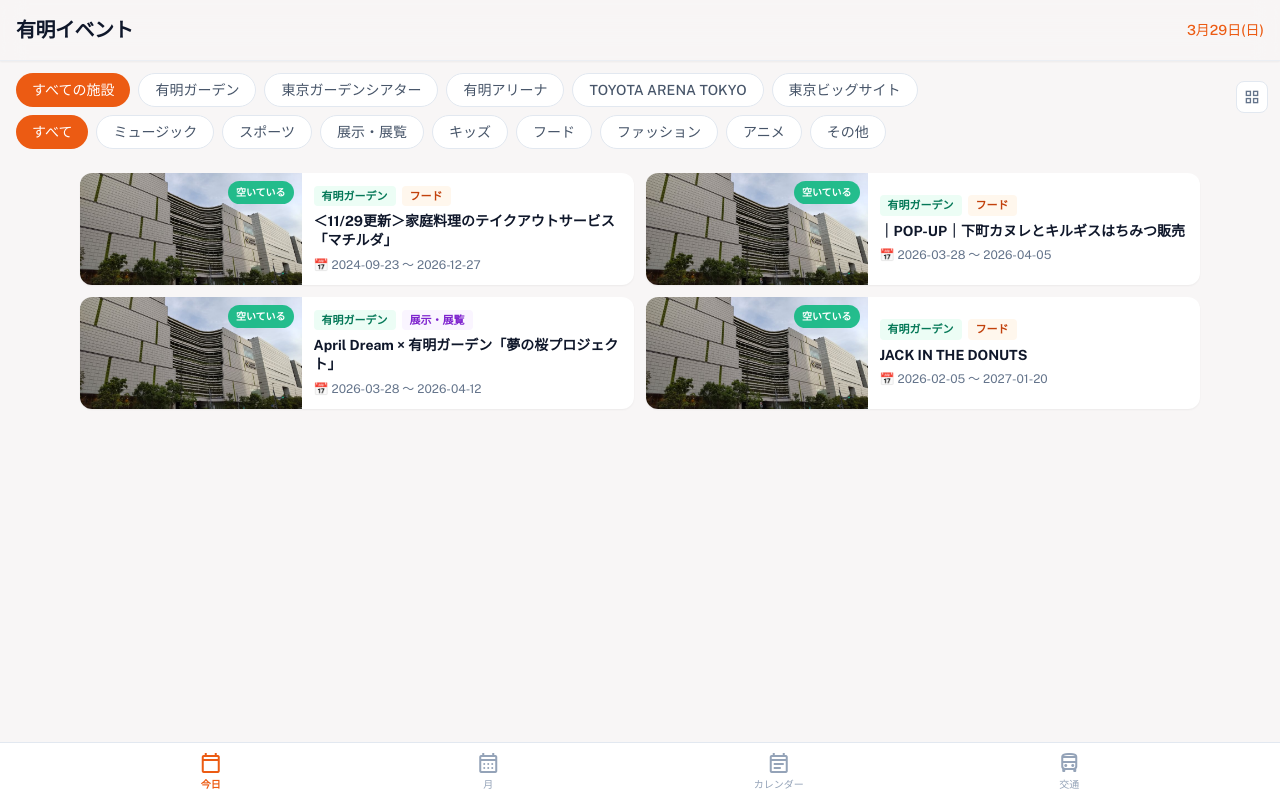
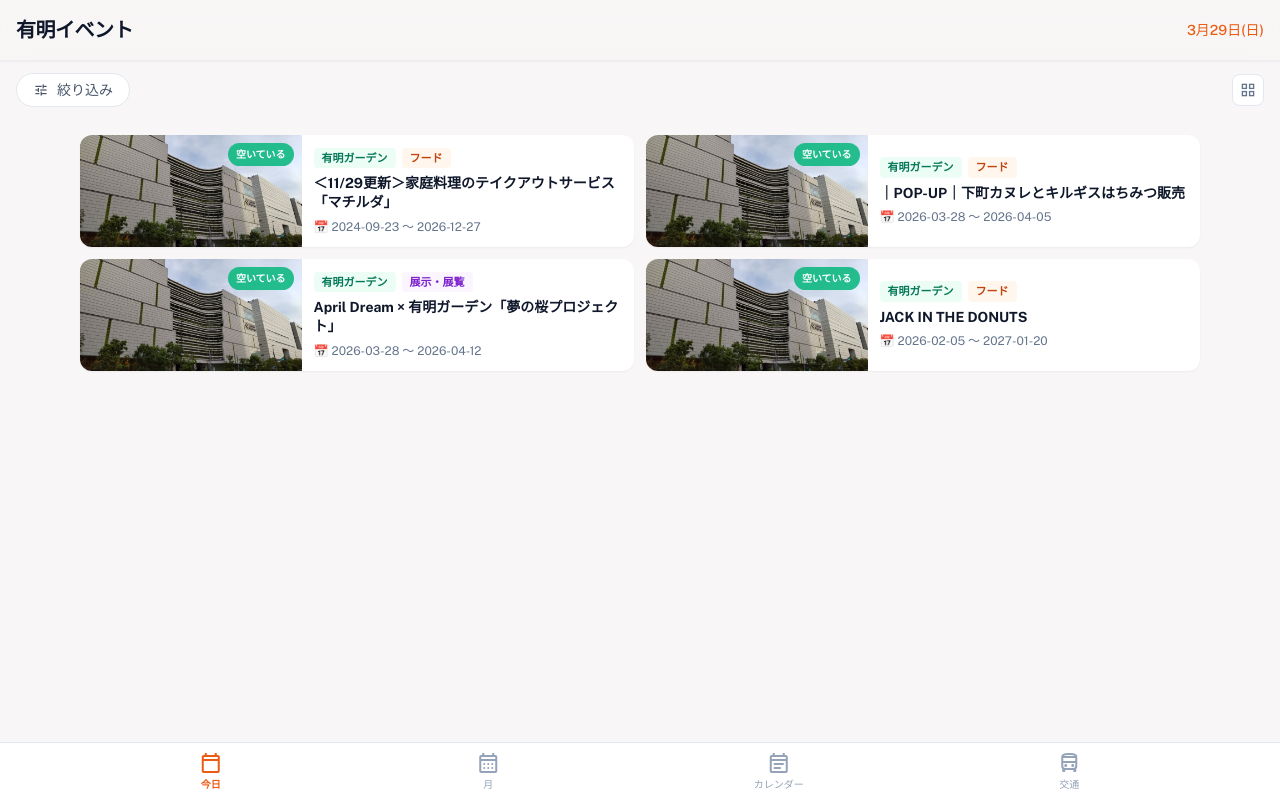
Before and after one commit to KANNOHI1/ariake-events, a Next.js app in the folder packages/web/: page / in a window 1280 px wide. Built offline with nearby package versions, Linux system fonts and the light colour scheme.

Commit message:
feat: replace FilterBar chips with Bottom Sheet (Phase 8 M1)

```diff
--- a/packages/web/src/components/FilterBar.tsx
+++ b/packages/web/src/components/FilterBar.tsx
@@ -1,7 +1,10 @@
-import { FACILITIES, CATEGORIES } from '../types'
+'use client'
+
+import { useState } from 'react'
 import { CATEGORY_LABELS } from '../lib/colorMap'
 import type { FilterState } from '../lib/filter'
 import type { EventCategory } from '../types'
+import FilterSheet from './FilterSheet'
 
 export type ViewMode = 'list' | 'grid'
 
@@ -13,73 +16,74 @@ interface Props {
   onToggleViewMode: () => void
 }
 
-export default function FilterBar({ filters, onSetFacility, onSetCategory, viewMode, onToggleViewMode }: Props) {
+export default function FilterBar({
+  filters,
+  onSetFacility,
+  onSetCategory,
+  viewMode,
+  onToggleViewMode,
+}: Props) {
+  const [isSheetOpen, setIsSheetOpen] = useState(false)
+
+  const activeCount =
+    (filters.facility !== null ? 1 : 0) +
+    (filters.category !== null ? 1 : 0)
+
+  const activeLabel = [
+    filters.facility,
+    filters.category !== null ? CATEGORY_LABELS[filters.category] : null,
+  ]
+    .filter(Boolean)
+    .join(' / ')
+
   return (
-    <div className="bg-[#f8f6f6] pt-3 pb-2 space-y-2 relative">
-      {/* Venue chips */}
-      <div className="flex overflow-x-auto hide-scrollbar px-4 pr-12 gap-2">
+    <>
+      <div className='bg-[#f8f6f6] px-4 py-3 flex items-center gap-3'>
         <button
-          onClick={() => onSetFacility(null)}
-          className={`shrink-0 px-4 py-1.5 rounded-full text-sm font-medium whitespace-nowrap transition-colors cursor-pointer ${
-            filters.facility == null
+          onClick={() => setIsSheetOpen(true)}
+          className={[
+            'flex items-center gap-2 px-4 py-1.5 rounded-full text-sm font-medium transition-colors cursor-pointer',
+            activeCount > 0
               ? 'bg-primary-500 text-white'
-              : 'bg-white border border-slate-200 text-slate-600 hover:bg-slate-50'
-          }`}
+              : 'bg-white border border-slate-200 text-slate-600 hover:bg-slate-50',
+          ].join(' ')}
         >
-          すべての施設
+          <span className='material-symbols-outlined' style={{ fontSize: '16px' }}>tune</span>
+          絞り込み
+          {activeCount > 0 && (
+            <span
+              data-testid='filter-badge'
+              className='bg-white text-primary-500 text-xs font-bold rounded-full w-5 h-5 flex items-center justify-center'
+            >
+              {activeCount}
+            </span>
+          )}
         </button>
-        {FACILITIES.map((f) => (
+
+        {activeLabel && (
+          <span className='text-sm text-slate-500 truncate flex-1'>{activeLabel}</span>
+        )}
+
+        <div className='ml-auto'>
           <button
-            key={f}
-            onClick={() => onSetFacility(f)}
-            className={`shrink-0 px-4 py-1.5 rounded-full text-sm font-medium whitespace-nowrap transition-colors cursor-pointer ${
-              filters.facility === f
-                ? 'bg-primary-500 text-white'
-                : 'bg-white border border-slate-200 text-slate-600 hover:bg-slate-50'
-            }`}
+            onClick={onToggleViewMode}
+            aria-label={viewMode === 'list' ? 'グリッド表示に切り替え' : 'リスト表示に切り替え'}
+            className='w-8 h-8 flex items-center justify-center rounded-lg bg-white border border-slate-200 text-slate-500 hover:text-primary-500 transition-colors cursor-pointer'
           >
-            {f}
+            <span className='material-symbols-outlined' style={{ fontSize: '18px' }}>
+              {viewMode === 'list' ? 'grid_view' : 'view_list'}
+            </span>
           </button>
-        ))}
+        </div>
       </div>
 
-      {/* Category chips */}
-      <div className="flex overflow-x-auto hide-scrollbar px-4 gap-2">
-        <button
-          onClick={() => onSetCategory(null)}
-          className={`shrink-0 px-4 py-1.5 rounded-full text-sm font-medium whitespace-nowrap transition-colors cursor-pointer ${
-            filters.category == null
-              ? 'bg-primary-500 text-white'
-              : 'bg-white border border-slate-200 text-slate-600 hover:bg-slate-50'
-          }`}
-        >
-          すべて
-        </button>
-        {CATEGORIES.map((c) => (
-          <button
-            key={c}
-            onClick={() => onSetCategory(c)}
-            className={`shrink-0 px-4 py-1.5 rounded-full text-sm font-medium whitespace-nowrap transition-colors cursor-pointer ${
-              filters.category === c
-                ? 'bg-primary-500 text-white'
-                : 'bg-white border border-slate-200 text-slate-600 hover:bg-slate-50'
-            }`}
-          >
-            {CATEGORY_LABELS[c]}
-          </button>
-        ))}
-      </div>
-
-      {/* View mode toggle */}
-      <button
-        onClick={onToggleViewMode}
-        aria-label={viewMode === 'list' ? 'グリッド表示に切り替え' : 'リスト表示に切り替え'}
-        className="absolute top-3 right-3 w-8 h-8 flex items-center justify-center rounded-lg bg-white border border-slate-200 text-slate-500 hover:text-primary-500 transition-colors cursor-pointer"
-      >
-        <span className="material-symbols-outlined" style={{ fontSize: '18px' }}>
-          {viewMode === 'list' ? 'grid_view' : 'view_list'}
-        </span>
-      </button>
-    </div>
+      <FilterSheet
+        isOpen={isSheetOpen}
+        onClose={() => setIsSheetOpen(false)}
+        filters={filters}
+        onSetFacility={onSetFacility}
+        onSetCategory={onSetCategory}
+      />
+    </>
   )
 }
```
Also changed, not shown: 1 other file (tests, documents, lock files or other folders).
